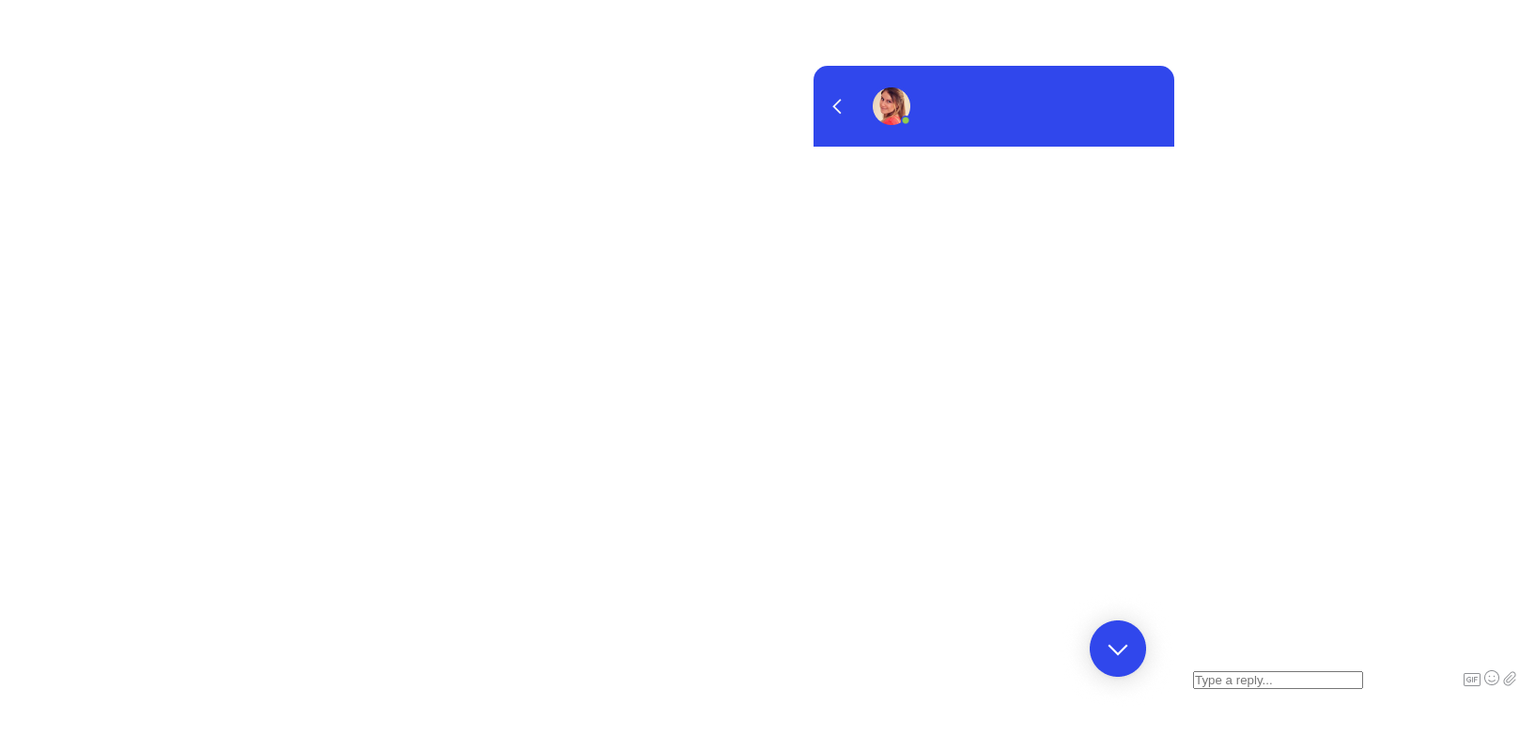
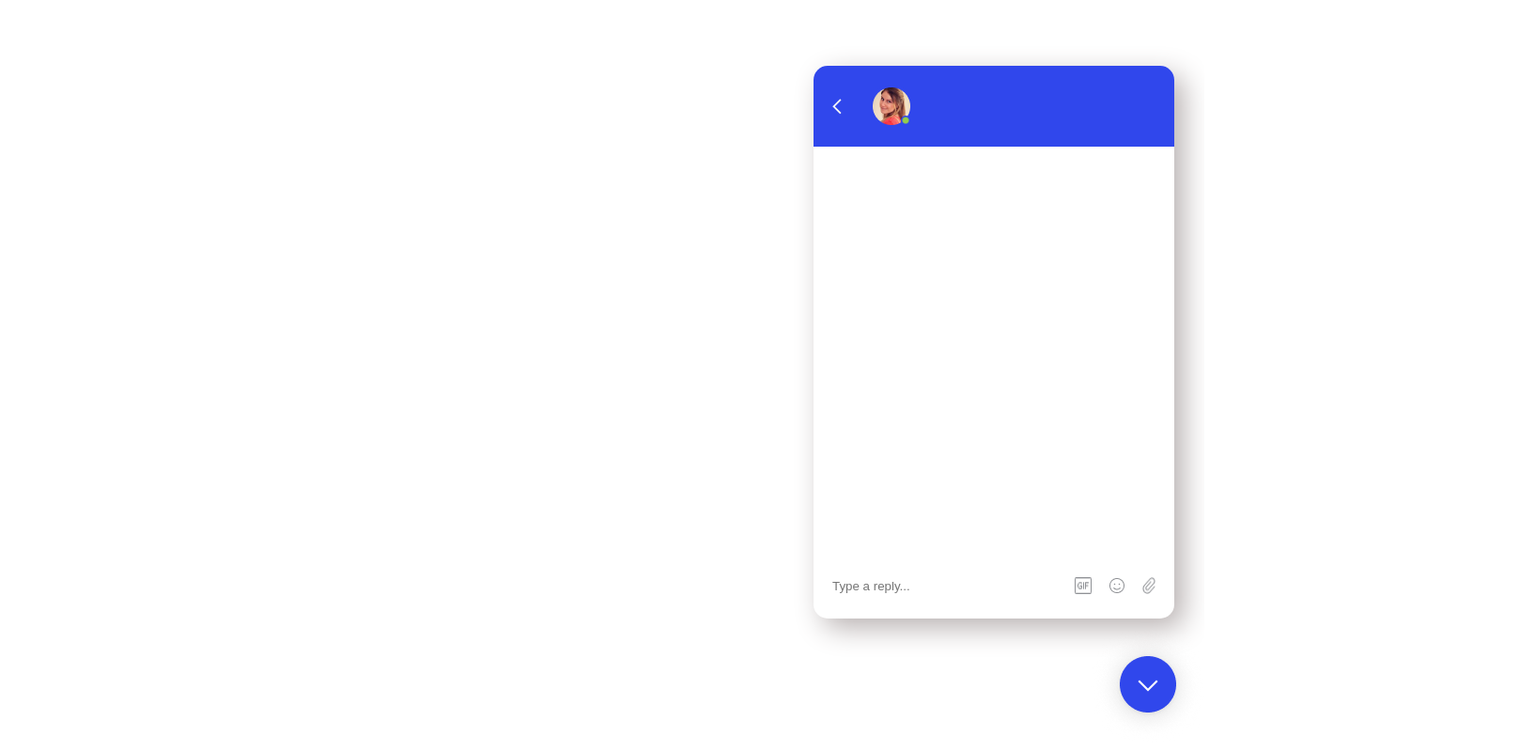
Before and after one commit to funkyBrown0880/Intercom-widget, a plain HTML site: page index.html in a window 1280 px wide. Shown: the whole page at 94% size, 1634 px wide, since content can reach past the window. Drawn offline with Linux system fonts and the light colour scheme.

Commit message:
completed the html and added a few styles in CSS

```diff
--- a/index.html
+++ b/index.html
@@ -7,11 +7,10 @@
     <link rel="stylesheet" href="styles.css">
 </head>
 <body>
-    <header>
-        <section class="main-container">
+    <main class="first-container">
         <div class="chat-interface">
             <div class="header">
-                    <img src="arrow.png" alt="back-arrow">
+                <img src="arrow.png" alt="Arrow-icon">
                 <img src="lady.png" alt="lady image" id="logo">
                 <img src="online-icon.png" alt="online icon" id="active-user">
             </div>
@@ -31,15 +30,10 @@
                 </div>
             </div>
             <div class="blue-arrow">
-                    <img  src="down-arrow.png" id="toggle-image" alt="Arrow">
+                <img id="toggle-image" src="down-arrow.png" alt="Arrow">
             </div>
         </div>
-        </section>
-
-
-    </header>
-    <main></main>
-    <footer></footer>
-    <script src="script.js"></script>
+    </main>
+    <script src="scripts.js"></script>
 </body>
 </html>
--- a/styles.css
+++ b/styles.css
@@ -4,7 +4,7 @@
     box-sizing: border-box;
  }
 
- .main-container{
+ .first-container{
      width: 100%;
      height: 100vh;
      position: relative;
@@ -71,3 +71,45 @@
      align-self: stretch;
      width: 100%;
  }
+
+ .input-area .input-wrapper .footer-images{
+     width: 25%;
+     display: flex;
+     justify-content: space-between;
+ }
+
+ .input-area .input-wrapper #user-input{
+     border: none;
+     outline: none;
+ }
+
+ .blue-arrow{
+     width: 90px;
+     height: 90px;
+     justify-content: center;
+     align-items: center;
+ }
+
+
+ .top-area{
+     display: flex;
+     padding: 0px 20px 14.8px 20px;
+     flex-direction: column;
+     align-items: center;
+     flex: 1 0 0;
+     align-self: stretch;
+     position: relative;
+     box-shadow: 10px 10px 30px rgb(184, 177, 177);
+     border-radius: 15px;
+ }
+
+ .top-area .top-content{
+     background-color: #4ad617;
+     display: flex;
+     flex-direction: column;
+     justify-content: flex-end;
+     align-items: flex-end;
+     gap: 16px;
+     align-self: stretch;
+     position: relative;
+ }
```
Also changed, not shown: scripts.js (added). Lines whose indentation alone changed are shown as unchanged.
